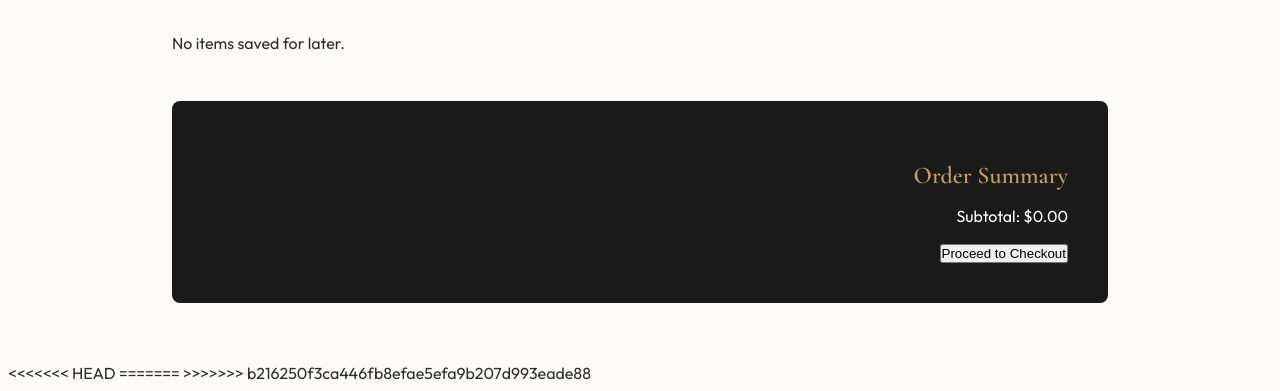
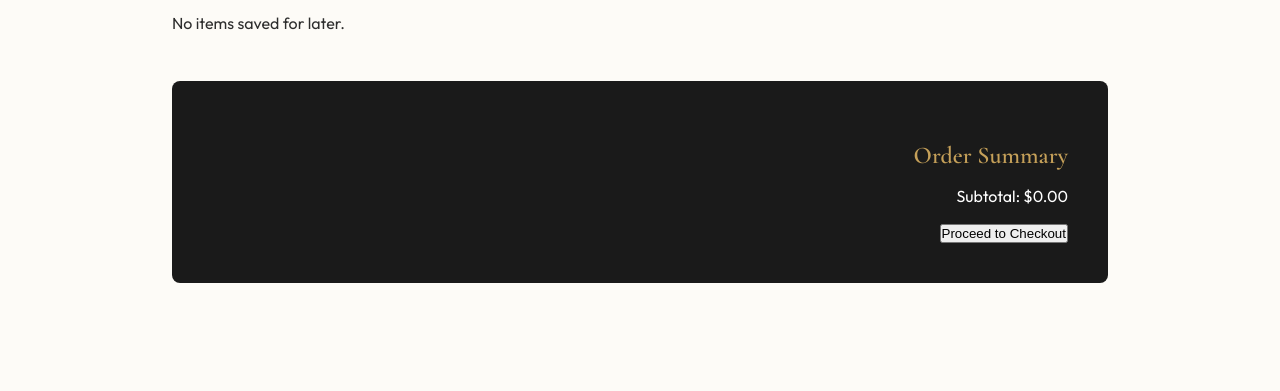
Before and after one commit to SeaAmber/Jewelry-Website, a website: page cart.html in a window 1280 px wide. Shown: the part 611-1002 px from the top of the page. After the commit the page ends 954 px from the top, so only its background shows below. Drawn offline with nearby package versions, Linux system fonts and the light colour scheme.

Commit message:
Resolved more conflicts

```diff
--- a/cart.html
+++ b/cart.html
@@ -54,14 +54,9 @@
 
         <!-- PAGE TITLE -->
         <h1>Your Cart</h1>
-<<<<<<< HEAD
         <div id="checkout-success-message" class="checkout-success-message" style="display: none;" role="alert">
             Thank you! Your payment was successful.
         </div>
-=======
-
-
->>>>>>> b216250f3ca446fb8efae5efa9b207d993eade88
 
         <!-- CART ITEMS SECTION -->
         <section class="cart-items-container">
@@ -90,10 +85,6 @@
 
     </main>
 
-<<<<<<< HEAD
-    <script src="https://js.stripe.com/v3/"></script>
-=======
->>>>>>> b216250f3ca446fb8efae5efa9b207d993eade88
     <script src="script.js"></script>
 </body>
 </html>
```
